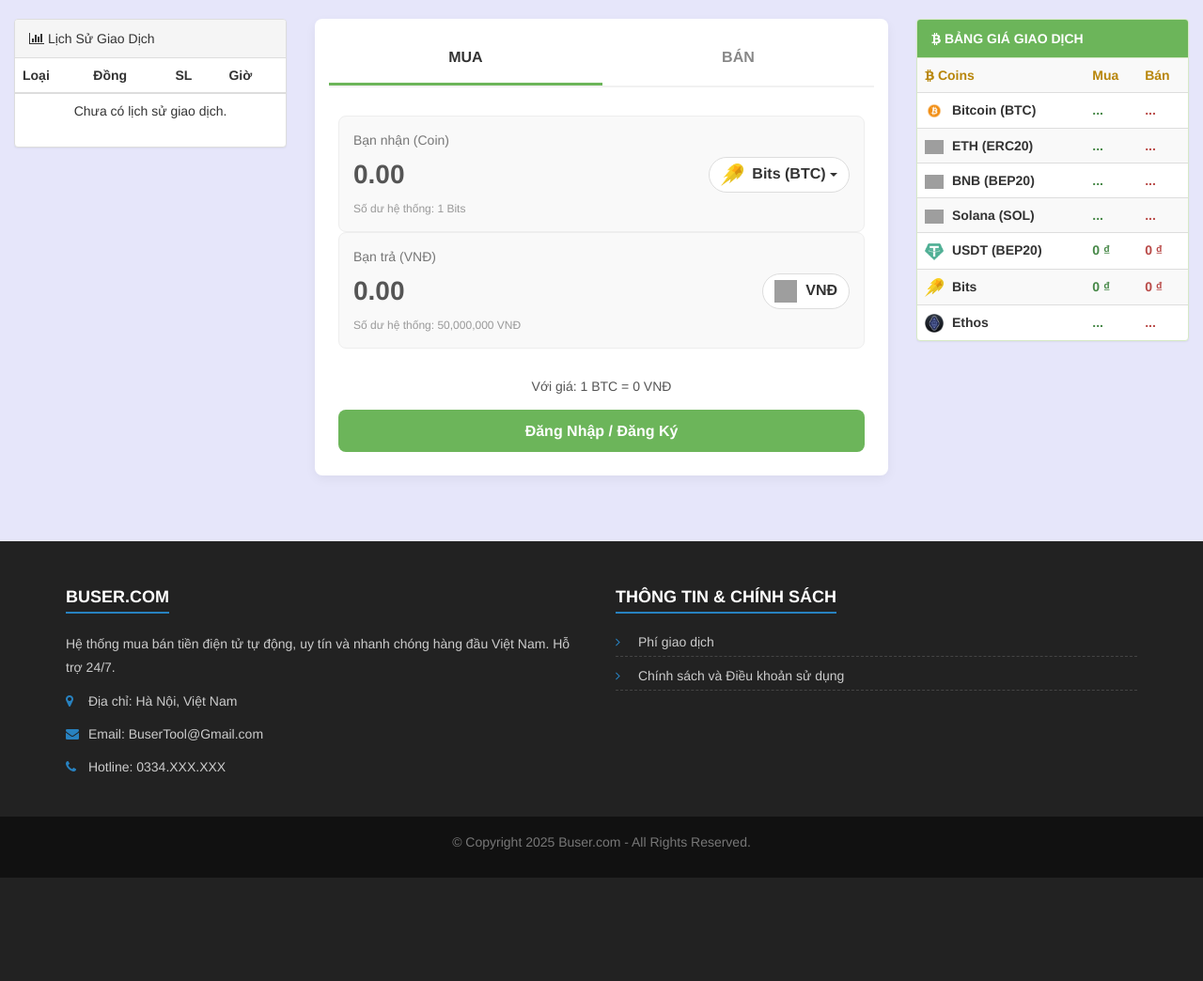
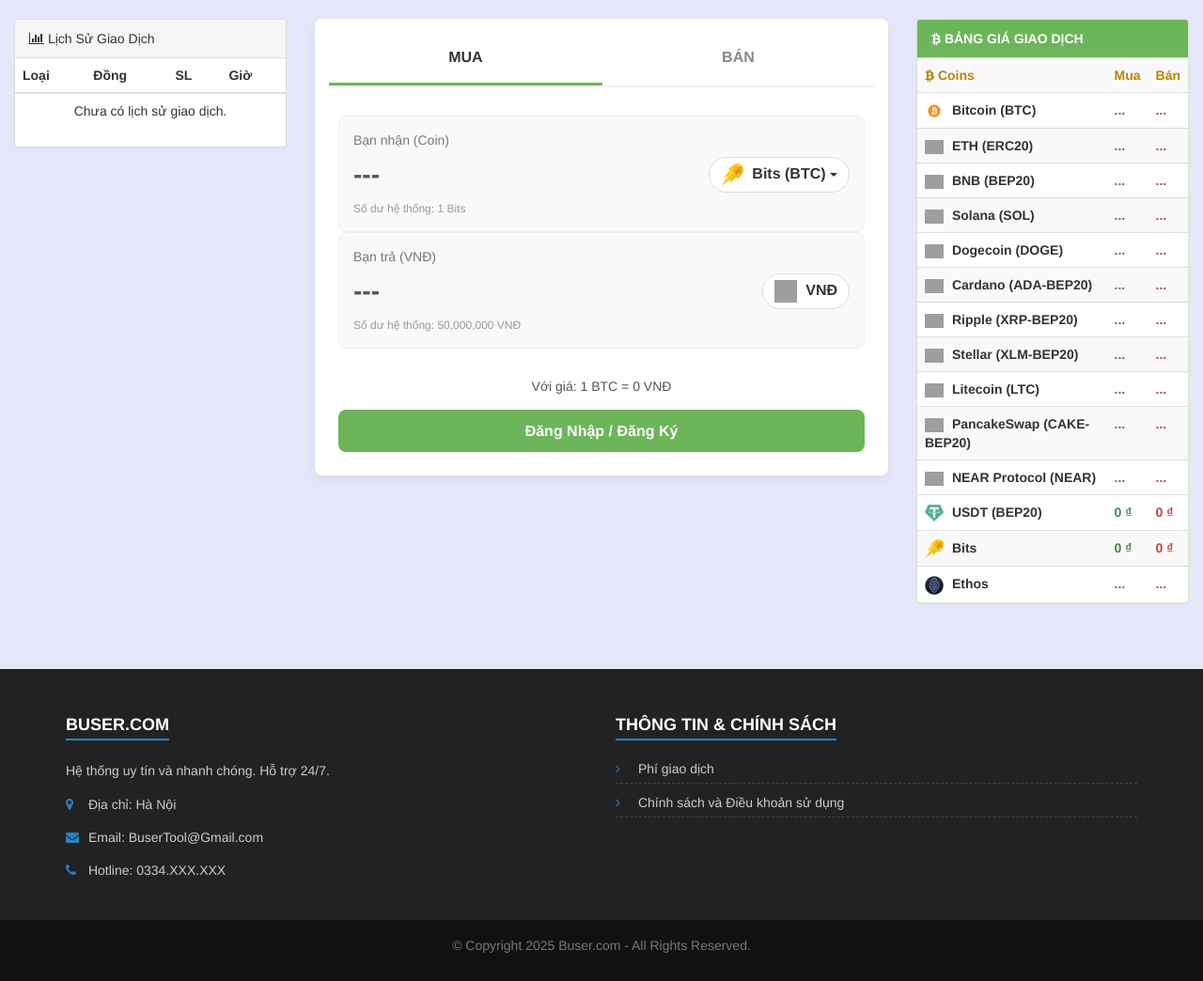
Before and after one commit to Ramens0x/Buser-Web, a Flask app: page / in a window 1280 px wide. Shown: the part 50-1094 px from the top of the page at 94% size. Before the commit the page ends 984 px from the top, so only its background shows below. Run offline with Flask 3, Linux system fonts and the light colour scheme; data that the repository does not hold is empty; grey boxes are pictures that could not be loaded.

Commit message:
Da hoan thien gia va co the day len web, truoc do can them phan lam bao tri trang web

```diff
--- a/app.py
+++ b/app.py
@@ -178,6 +178,9 @@ def load_settings():
         "liquidity_vnd": 50000000,
         "liquidity_usdt": 10000,
         "liquidity_btc": 1,
+        "liquidity_eth": 1,
+        "liquidity_bnb": 1,
+        "liquidity_sol": 1,
         "fee_html_content": """
                 <tr>
                     <td class="text-center">Bits (BTC)</td>
@@ -1507,7 +1510,10 @@ def get_site_config():
         "liquidity": {
             "vnd": settings.get('liquidity_vnd', 0),
             "usdt": settings.get('liquidity_usdt', 0),
-            "btc": settings.get('liquidity_btc', 0)
+            "btc": settings.get('liquidity_btc', 0),
+            "eth": settings.get('liquidity_eth', 0),
+            "bnb": settings.get('liquidity_bnb', 0),
+            "sol": settings.get('liquidity_sol', 0)
         },
         "fee_table": settings.get('fee_html_content', '')
     })
--- a/static/js/main.js
+++ b/static/js/main.js
@@ -51,9 +51,17 @@ $(document).ready(function () {
     // --- Hàm gọi API lấy giá (Cập nhật Bảng giá) ---
     function updatePrices() {
         $.get(API_URL + "/api/prices", function (data) {
+            if (data.ether) {
+                $('#ether-buy').text(numberFormat(data.ether.buy, 0) + ' ₫');
+                $('#ether-sell').text(numberFormat(data.ether.sell, 0) + ' ₫');
+            }
             if (data.bustabit) {
                 $('#bustabit-buy').text(numberFormat(data.bustabit.buy, 0) + ' ₫');
                 $('#bustabit-sell').text(numberFormat(data.bustabit.sell, 0) + ' ₫');
+            }
+            if (data.btc) {
+                $('#btc-buy').text(numberFormat(data.btc.buy, 0) + ' ₫');
+                $('#btc-sell').text(numberFormat(data.btc.sell, 0) + ' ₫');
             }
             if (data.usdt) {
                 $('#usdt-buy').text(numberFormat(data.usdt.buy, 0) + ' ₫');
@@ -66,6 +74,38 @@ $(document).ready(function () {
             if (data.bnb) {
                 $('#bnb-buy').text(numberFormat(data.bnb.buy, 0) + ' ₫');
                 $('#bnb-sell').text(numberFormat(data.bnb.sell, 0) + ' ₫');
+            }
+            if (data.doge) {
+                $('#doge-buy').text(numberFormat(data.doge.buy, 0) + ' ₫');
+                $('#doge-sell').text(numberFormat(data.doge.sell, 0) + ' ₫');
+            }
+            if (data.sol) {
+                $('#sol-buy').text(numberFormat(data.sol.buy, 0) + ' ₫');
+                $('#sol-sell').text(numberFormat(data.sol.sell, 0) + ' ₫');
+            }
+            if (data.ada) {
+                $('#ada-buy').text(numberFormat(data.ada.buy, 0) + ' ₫');
+                $('#ada-sell').text(numberFormat(data.ada.sell, 0) + ' ₫');
+            }
+            if (data.xrp) {
+                $('#xrp-buy').text(numberFormat(data.xrp.buy, 0) + ' ₫');
+                $('#xrp-sell').text(numberFormat(data.xrp.sell, 0) + ' ₫');
+            }
+            if (data.xlm) {
+                $('#xlm-buy').text(numberFormat(data.xlm.buy, 0) + ' ₫');
+                $('#xlm-sell').text(numberFormat(data.xlm.sell, 0) + ' ₫');
+            }
+            if (data.ltc) {
+                $('#ltc-buy').text(numberFormat(data.ltc.buy, 0) + ' ₫');
+                $('#ltc-sell').text(numberFormat(data.ltc.sell, 0) + ' ₫');
+            }
+            if (data.cake) {
+                $('#cake-buy').text(numberFormat(data.cake.buy, 0) + ' ₫');
+                $('#cake-sell').text(numberFormat(data.cake.sell, 0) + ' ₫');
+            }
+            if (data.near) {
+                $('#cake-buy').text(numberFormat(data.cake.buy, 0) + ' ₫');
+                $('#cake-sell').text(numberFormat(data.cake.sell, 0) + ' ₫');
             }
             updateRateDisplay(data);
         }).fail(function () {
@@ -160,10 +200,9 @@ $(document).ready(function () {
             $('#buy-sell-tabs a[href="#sell-tab"]').parent().addClass('active');
         }
 
-        $('#coin-balance').text('Số dư: 1000000 ' + currentCoin.toUpperCase());
-        $('#input-coin').val('0.00');
-        $('#input-vnd').val('0.00');
-        // Cập nhật tỷ giá hiển thị
+        $('#coin-balance').text('Số dư: --- ' + currentCoin.toUpperCase());
+        $('#input-coin').val('---');
+        $('#input-vnd').val('---');
         updatePrices();
     }
 
@@ -191,15 +230,12 @@ $(document).ready(function () {
         $.ajax({
             url: API_URL + "/api/site-config",
             type: 'GET',
-            success: function(res) {
+            success: function (res) {
                 if (res.success) {
                     // 1. Cập nhật bảng phí
                     if (res.fee_table) {
                         $('#fee-table-body').html(res.fee_table);
                     }
-
-                    // 2. Cập nhật số dư hiển thị (Liquidity)
-                    // Lưu vào biến toàn cục để dùng khi đổi tab/coin
                     window.siteLiquidity = res.liquidity;
                     updateBalanceDisplay();
                 }
@@ -741,6 +777,9 @@ $(document).ready(function () {
                     $('input[name="liquidity_vnd"]').val(response.settings.liquidity_vnd);
                     $('input[name="liquidity_usdt"]').val(response.settings.liquidity_usdt);
                     $('input[name="liquidity_btc"]').val(response.settings.liquidity_btc);
+                    $('input[name="liquidity_eth"]').val(response.settings.liquidity_eth);
+                    $('input[name="liquidity_bnb"]').val(response.settings.liquidity_bnb);
+                    $('input[name="liquidity_sol"]').val(response.settings.liquidity_sol);
                     $('textarea[name="fee_html_content"]').val(response.settings.fee_html_content);
                 }
             },
@@ -764,6 +803,9 @@ $(document).ready(function () {
             liquidity_vnd: $('input[name="liquidity_vnd"]').val(),
             liquidity_usdt: $('input[name="liquidity_usdt"]').val(),
             liquidity_btc: $('input[name="liquidity_btc"]').val(),
+            liquidity_eth: $('input[name="liquidity_eth"]').val(),
+            liquidity_bnb: $('input[name="liquidity_bnb"]').val(),
+            liquidity_sol: $('input[name="liquidity_sol"]').val(),
             fee_html_content: $('textarea[name="fee_html_content"]').val(),
         };
         $.ajax({
--- a/templates/index.html
+++ b/templates/index.html
@@ -95,18 +95,25 @@
                                                         src="/static/img/bus-310x310.png" class="icon"> Bits (BTC)</a>
                                             </li>
 
-                                            <li><a href="#" data-coin="ether" data-icon="/static/img/ether.jpg"><img src="/static/img/ether.jpg" class="icon"> Ethos (ETH)</a></li>
+                                            <li><a href="#" data-coin="ether" data-icon="/static/img/ether.jpg"><img
+                                                        src="/static/img/ether.jpg" class="icon"> Ethos (ETH)</a></li>
 
                                             <li><a href="#" data-coin="usdt"
                                                     data-icon="/static/img/tether-usdt-logo.png"><img
-                                                        src="/static/img/tether-usdt-logo.png" class="icon"> USDT (BEP20)</a>
+                                                        src="/static/img/tether-usdt-logo.png" class="icon"> USDT
+                                                    (BEP20)</a>
                                             </li>
 
-                                            <li><a href="#" data-coin="sol" data-icon="https://cryptologos.cc/logos/solana-sol-logo.png">
-                                                <img src="https://cryptologos.cc/logos/solana-sol-logo.png" class="icon"> Solana (SOL)
-                                            </a></li>
+                                            <li><a href="#" data-coin="sol"
+                                                    data-icon="https://cryptologos.cc/logos/solana-sol-logo.png">
+                                                    <img src="https://cryptologos.cc/logos/solana-sol-logo.png"
+                                                        class="icon"> Solana (SOL)
+                                                </a></li>
 
-                                            <li><a href="#" data-coin="bnb" data-icon="https://cryptologos.cc/logos/bnb-bnb-logo.png?v=026"><img src="https://cryptologos.cc/logos/bnb-bnb-logo.png?v=026" class="icon" width="20"> BNB (BEP20)</a></li>
+                                            <li><a href="#" data-coin="bnb"
+                                                    data-icon="https://cryptologos.cc/logos/bnb-bnb-logo.png?v=026"><img
+                                                        src="https://cryptologos.cc/logos/bnb-bnb-logo.png?v=026"
+                                                        class="icon" width="20"> BNB (BEP20)</a></li>
                                         </ul>
                                     </div>
                                 </div>
@@ -163,22 +170,82 @@
                                 <th><span class="rate_sell" id="BTC-sell">...</span></th>
                             </tr>
                             <tr>
-                                <th><img src="https://cryptologos.cc/logos/ethereum-eth-logo.png?v=026" class="icon" width="20"> ETH (ERC20)</th>
+                                <th><img src="https://cryptologos.cc/logos/ethereum-eth-logo.png?v=026" class="icon"
+                                        width="20"> ETH (ERC20)</th>
                                 <th><span class="rate_buy" id="eth-buy">...</span></th>
                                 <th><span class="rate_sell" id="eth-sell">...</span></th>
                             </tr>
                             <tr>
-                                <th><img src="https://cryptologos.cc/logos/bnb-bnb-logo.png?v=026" class="icon" width="20"> BNB (BEP20)</th>
+                                <th><img src="https://cryptologos.cc/logos/bnb-bnb-logo.png?v=026" class="icon"
+                                        width="20"> BNB (BEP20)</th>
                                 <th><span class="rate_buy" id="bnb-buy">...</span></th>
                                 <th><span class="rate_sell" id="bnb-sell">...</span></th>
                             </tr>
                             <tr>
                                 <th>
-                                    <img src="https://cryptologos.cc/logos/solana-sol-logo.png" class="icon"> Solana (SOL)
+                                    <img src="https://cryptologos.cc/logos/solana-sol-logo.png" class="icon"> Solana
+                                    (SOL)
                                 </th>
                                 <th><span class="rate_buy" id="sol-buy">...</span></th>
                                 <th><span class="rate_sell" id="sol-sell">...</span></th>
                             </tr>
+                            <tr>
+                                <th>
+                                    <img src="https://cryptologos.cc/logos/dogecoin-doge-logo.png" class="icon">
+                                    Dogecoin (DOGE)
+                                </th>
+                                <th><span class="rate_buy" id="doge-buy">...</span></th>
+                                <th><span class="rate_sell" id="doge-sell">...</span></th>
+                            </tr>
+                            <tr>
+                                <th>
+                                    <img src="https://cryptologos.cc/logos/cardano-ada-logo.png" class="icon">
+                                    Cardano (ADA-BEP20)
+                                </th>
+                                <th><span class="rate_buy" id="ada-buy">...</span></th>
+                                <th><span class="rate_sell" id="ada-sell">...</span></th>
+                            </tr>
+                            <tr>
+                                <th>
+                                    <img src="https://cryptologos.cc/logos/xrp-xrp-logo.png" class="icon">
+                                    Ripple (XRP-BEP20)
+                                </th>
+                                <th><span class="rate_buy" id="xrp-buy">...</span></th>
+                                <th><span class="rate_sell" id="xrp-sell">...</span></th>
+                            </tr>
+                            <tr>
+                                <th>
+                                    <img src="https://cryptologos.cc/logos/stellar-xlm-logo.png" class="icon">
+                                    Stellar (XLM-BEP20)
+                                </th>
+                                <th><span class="rate_buy" id="xlm-buy">...</span></th>
+                                <th><span class="rate_sell" id="xlm-sell">...</span></th>
+                            </tr>
+                            <tr>
+                                <th>
+                                    <img src="https://cryptologos.cc/logos/litecoin-ltc-logo.png" class="icon">
+                                    Litecoin (LTC)
+                                </th>
+                                <th><span class="rate_buy" id="ltc-buy">...</span></th>
+                                <th><span class="rate_sell" id="ltc-sell">...</span></th>
+                            </tr>
+                            <tr>
+                                <th>
+                                    <img src="https://cryptologos.cc/logos/pancakeswap-cake-logo.png" class="icon">
+                                    PancakeSwap (CAKE-BEP20)
+                                </th>
+                                <th><span class="rate_buy" id="cake-buy">...</span></th>
+                                <th><span class="rate_sell" id="cake-sell">...</span></th>
+                            </tr>
+                            <tr>
+                                <th>
+                                    <img src="https://cryptologos.cc/logos/near-protocol-near-logo.png" class="icon">
+                                    NEAR Protocol (NEAR)
+                                </th>
+                                <th><span class="rate_buy" id="near-buy">...</span></th>
+                                <th><span class="rate_sell" id="near-sell">...</span></th>
+                            </tr>
+                            <tr>
                             <tr>
                                 <th>
                                     <img src="/static/img/tether-usdt-logo.png" class="icon"> USDT (BEP20)
@@ -214,16 +281,18 @@
             <div class="row">
                 <div class="col-md-6">
                     <h4>BUSER.COM</h4>
-                    <p>Hệ thống mua bán tiền điện tử tự động, uy tín và nhanh chóng hàng đầu Việt Nam. Hỗ trợ 24/7.</p>
-                    <p><i class="fa fa-map-marker"></i> Địa chỉ: Hà Nội, Việt Nam</p>
+                    <p>Hệ thống uy tín và nhanh chóng. Hỗ trợ 24/7.</p>
+                    <p><i class="fa fa-map-marker"></i> Địa chỉ: Hà Nội </p>
                     <p><i class="fa fa-envelope"></i> Email: BuserTool@Gmail.com</p>
                     <p><i class="fa fa-phone"></i> Hotline: 0334.XXX.XXX</p>
                 </div>
                 <div class="col-md-6">
                     <h4>THÔNG TIN & CHÍNH SÁCH</h4>
                     <ul class="footer-links">
-                        <li><a href="#" data-toggle="modal" data-target="#feeModal"><i class="fa fa-angle-right"></i> Phí giao dịch</a></li>
-                        <li><a href="#" data-toggle="modal" data-target="#termsModal"><i class="fa fa-angle-right"></i> Chính sách và Điều khoản sử dụng</a></li>
+                        <li><a href="#" data-toggle="modal" data-target="#feeModal"><i class="fa fa-angle-right"></i>
+                                Phí giao dịch</a></li>
+                        <li><a href="#" data-toggle="modal" data-target="#termsModal"><i class="fa fa-angle-right"></i>
+                                Chính sách và Điều khoản sử dụng</a></li>
                     </ul>
                 </div>
             </div>
@@ -297,12 +366,14 @@ Nếu bạn có thắc mắc, vui lòng liên hệ: BuserTool@Gmail.com
 
                     <div class="checkbox" style="margin-top: 15px;">
                         <label>
-                            <input type="checkbox" id="agreeCheckbox"> <strong>Tôi đã đọc kỹ và đồng ý với điều khoản sử dụng của hệ thống.</strong>
+                            <input type="checkbox" id="agreeCheckbox"> <strong>Tôi đã đọc kỹ và đồng ý với điều khoản sử
+                                dụng của hệ thống.</strong>
                         </label>
                     </div>
                 </div>
                 <div class="modal-footer">
-                    <button type="button" class="btn btn-success btn-block" id="btn-register-terms" disabled>Đăng ký</button>
+                    <button type="button" class="btn btn-success btn-block" id="btn-register-terms" disabled>Đăng
+                        ký</button>
                 </div>
             </div>
         </div>
@@ -326,7 +397,9 @@ Nếu bạn có thắc mắc, vui lòng liên hệ: BuserTool@Gmail.com
                                 </tr>
                             </thead>
                             <tbody id="fee-table-body">
-                                <tr><td colspan="3" class="text-center">Đang tải bảng phí...</td></tr>
+                                <tr>
+                                    <td colspan="3" class="text-center">Đang tải bảng phí...</td>
+                                </tr>
                             </tbody>
                         </table>
                     </div>
@@ -353,20 +426,21 @@ Nếu bạn có thắc mắc, vui lòng liên hệ: BuserTool@Gmail.com
     <script src="/static/js/main.js"></script>
 
     <script>
-        $(document).ready(function(){
-            $('#agreeCheckbox').change(function(){
-                if($(this).is(':checked')){
+        $(document).ready(function () {
+            $('#agreeCheckbox').change(function () {
+                if ($(this).is(':checked')) {
                     $('#btn-register-terms').prop('disabled', false);
                 } else {
                     $('#btn-register-terms').prop('disabled', true);
                 }
             });
 
-            $('#btn-register-terms').click(function(){
+            $('#btn-register-terms').click(function () {
                 window.location.href = 'register.html';
             });
         });
     </script>
 
 </body>
+
 </html>
```
Also changed, not shown: price_service.py (+2 -5 lines), templates/admin_settings.html (+27 -6 lines), templates/admin_spread.html (+35 -19 lines).
